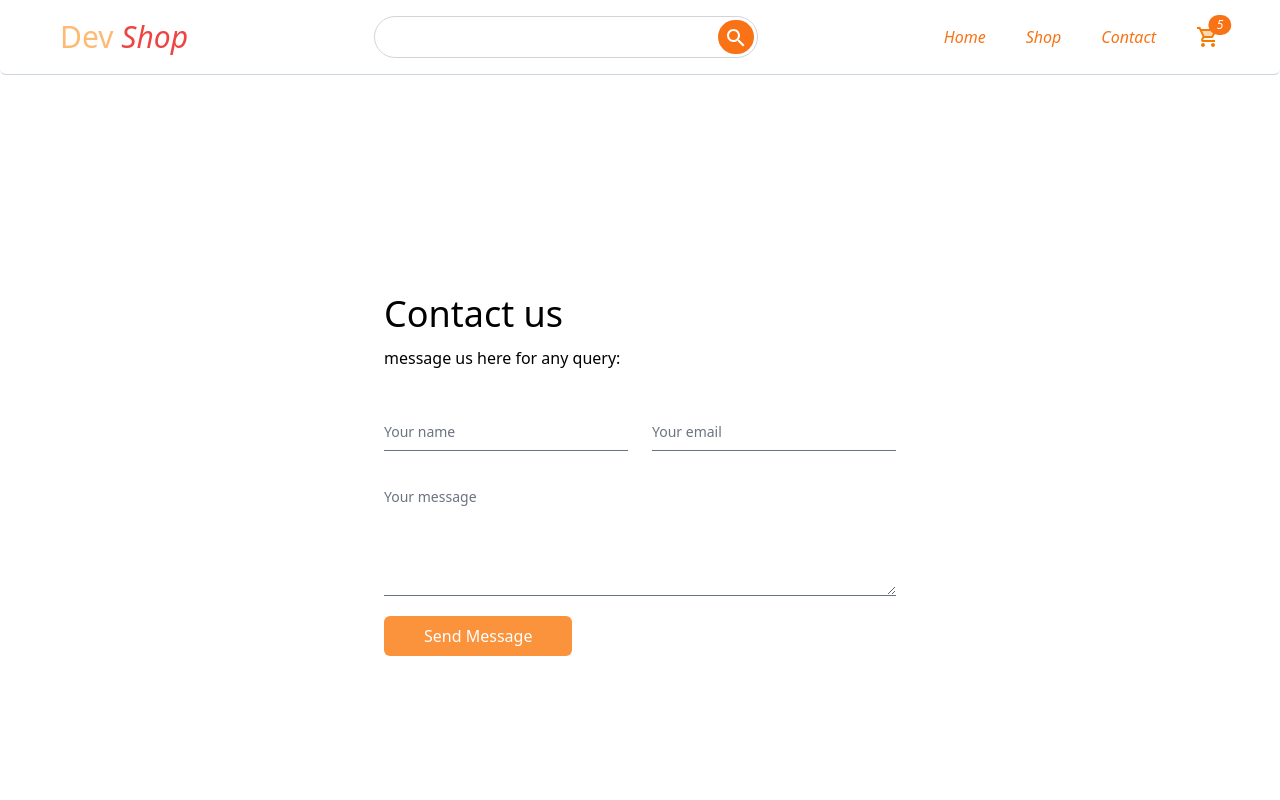
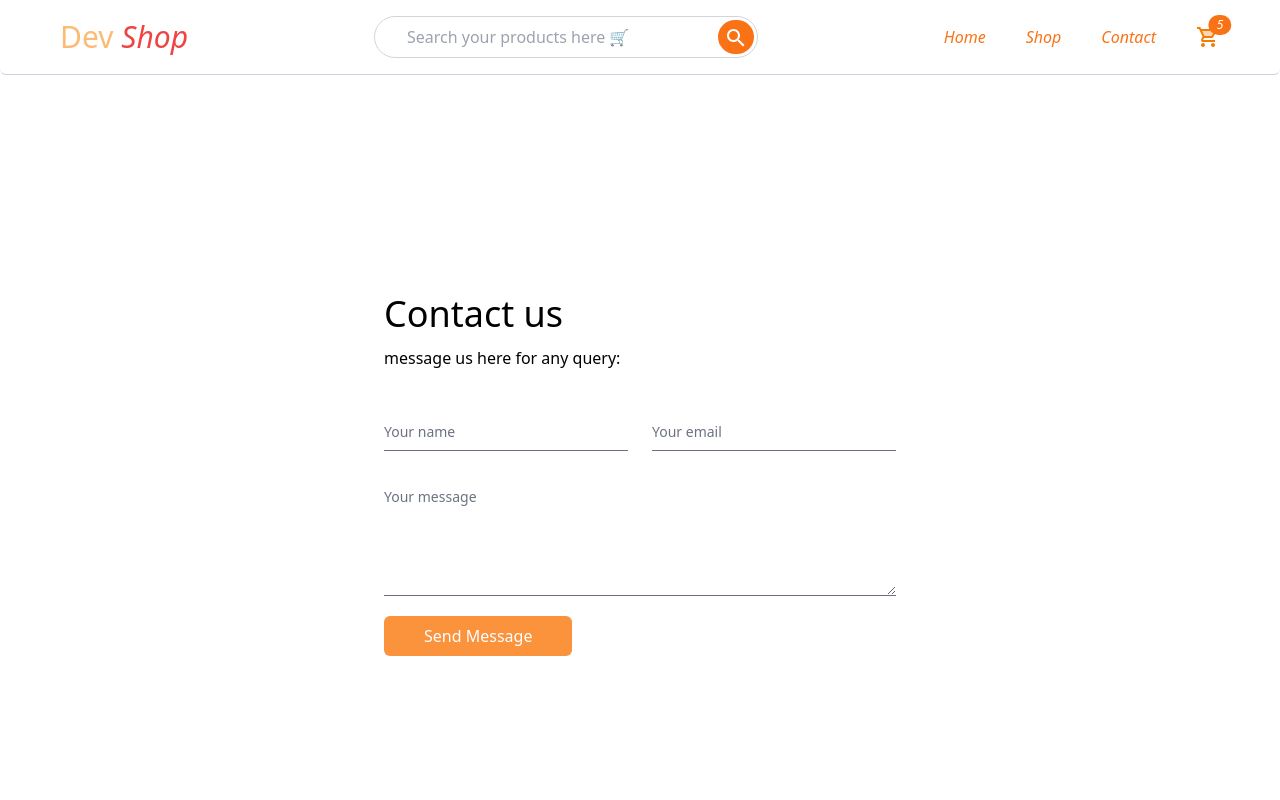
Before and after one commit to HassanAbbas10/DevShop, a React (Vite) app: page /contact in a window 1280 px wide. Shown: the top 800 px of the page. Built offline with nearby package versions, Linux system fonts and the light colour scheme.

Commit message:
modified:   src/components/Search/Search.jsx

```diff
--- a/src/components/Search/Search.jsx
+++ b/src/components/Search/Search.jsx
@@ -48,6 +48,7 @@ const Search = () => {
         <input
           id="search"
           type="text"
+          placeholder="Search your products here 🛒"
           onChange={handlechange}
           value={inputVal}
           className="px-8 py-2 border border-gray-300 focus:outline-none focus:ring-2 focus:ring-offset-2 focus:ring-orange-500 rounded-full w-96 xs:w-72"
```
